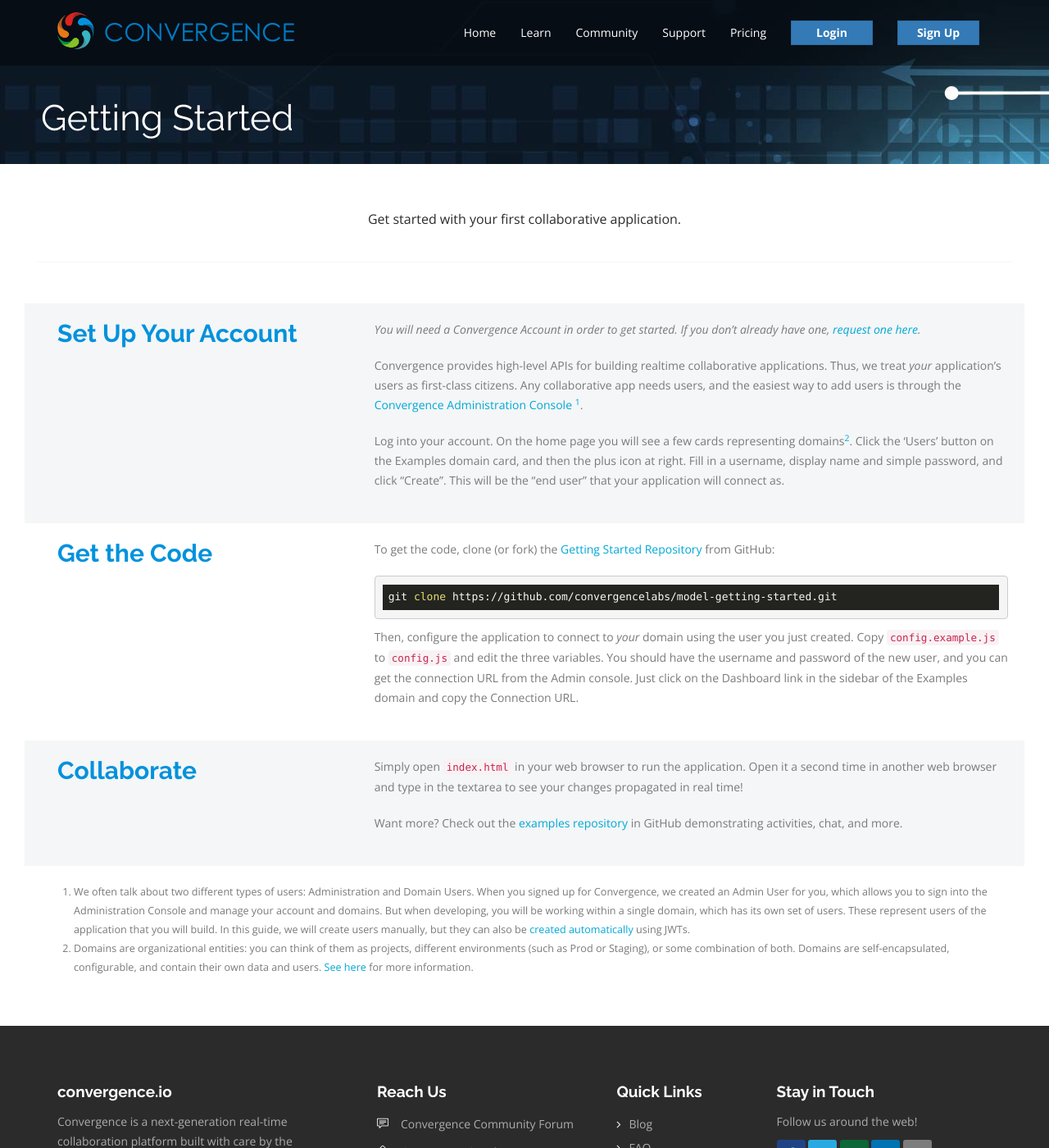
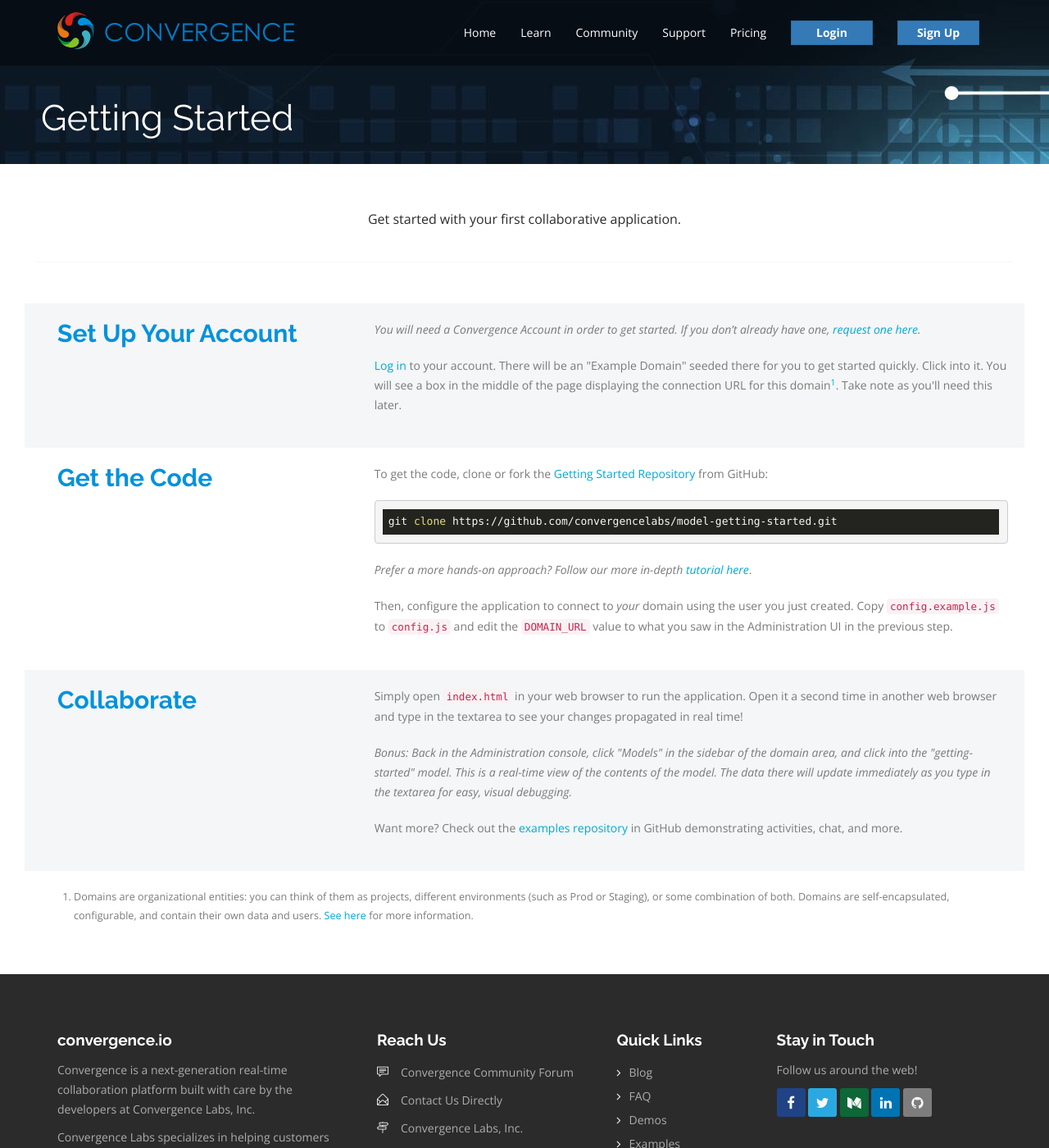
Before and after one commit to convergencelabs/convergence-io, a Jekyll site: the page built from pages/getting-started.html, in a window 1280 px wide and 1400 px high. Shown: the whole window at 82% size. Built offline with Jekyll 4.4.1, drawn with Linux system fonts in a browser that asks for light colours.

Commit message:
Fixed some outdated code and links in the getting started material

```diff
--- a/pages/getting-started.html
+++ b/pages/getting-started.html
@@ -19,29 +19,21 @@
       <p><em>You will need a Convergence Account in order to get started. If you don’t already have one, <a
         href="https://admin.convergence.io/request-invite" ga-on="click" ga-event-category="Outbound link click" ga-event-action="Request invite" ga-event-label="Request invite">request one here</a>.</em>
       </p>
-      <p>Convergence provides high-level APIs for building realtime collaborative applications. Thus, we treat
-        <em>your</em> application’s users as first-class citizens. Any collaborative app needs users, and the easiest
-        way to add users is through the <a href="https://admin.convergence.io">Convergence Administration Console</a>
-        <sup><a href="#footnote-1">1</a></sup>.
-      </p>
-      <p>Log into your account. On the home page you will see a few cards representing domains<sup><a
-        href="#footnote-1">2</a></sup>. Click the ‘Users’ button on the Examples domain card, and then the plus icon at
-        right. Fill in a username, display name and simple password, and click “Create”. This will be the “end user”
-        that your application will connect as.
+      <p><a href="https://admin.convergence.io">Log in</a> to your account. There will be an "Example Domain" seeded there for you to get started quickly.  Click into it. You will see a box in the middle of the page displaying the connection URL for this domain<sup><a
+        href="#footnote-1">1</a></sup>.  Take note as you'll need this later.
       </p>
     </div>
   </div>
   <div class="row">
     <div class="col-md-4 col-sm-12 alt-band-title"><h2>Get the Code</h2></div>
     <div class="col-md-8 col-sm-12 alt-band-content">
-      <p>To get the code, clone (or fork) the <a href="https://github.com/convergencelabs/model-getting-started">Getting
+      <p>To get the code, clone or fork the <a href="https://github.com/convergencelabs/model-getting-started">Getting
         Started Repository</a> from GitHub:
       </p>
-      <pre><code class="bash">git clone https://github.com/convergencelabs/model-getting-started.git</code></pre>
+      <p><pre><code class="bash">git clone https://github.com/convergencelabs/model-getting-started.git</code></pre></p>
+      <p><em>Prefer a more hands-on approach? Follow our more in-depth <a href="/tutorial/">tutorial here</a></em>.</p>
       <p>Then, configure the application to connect to <em>your</em> domain using the user you just created. Copy <code>config.example.js</code>
-        to <code>config.js</code> and edit the three variables. You should have the username and password of the new
-        user, and you can get the connection URL from the Admin console. Just click on the Dashboard link in the sidebar
-        of the Examples domain and copy the Connection URL.
+        to <code>config.js</code> and edit the <code>DOMAIN_URL</code> value to what you saw in the Administration UI in the previous step.
       </p>
     </div>
   </div>
@@ -51,6 +43,7 @@
       <p>Simply open <code>index.html</code> in your web browser to run the application. Open it a second time in
         another web browser and type in the textarea to see your changes propagated in real time!
       </p>
+      <p><em>Bonus: Back in the Administration console, click "Models" in the sidebar of the domain area, and click into the "getting-started" model. This is a real-time view of the contents of the model.  The data there will update immediately as you type in the textarea for easy, visual debugging.</em></p>
       <p>Want more? Check out the <a href="https://github.com/convergencelabs/examples">examples repository</a> in
         GitHub demonstrating activities, chat, and more.
       </p>
@@ -59,14 +52,7 @@
   <div class="row footnotes">
     <div class="col-md-12 col-sm-12 alt-band-title">
       <ol>
-        <li id="footnote-1">We often talk about two different types of users: Administration and Domain Users. When you
-          signed up for Convergence, we created an Admin User for you, which allows you to sign into the Administration
-          Console and manage your account and domains. But when developing, you will be working within a single domain,
-          which has its own set of users. These represent users of the application that you will build. In this guide,
-          we will create users manually, but they can also be <a
-            href="https://docs.convergence.io/guide/authentication/overview.html">created automatically</a> using JWTs.
-        </li>
-        <li id="footnote-2">Domains are organizational entities: you can think of them as projects, different
+        <li id="footnote-1">Domains are organizational entities: you can think of them as projects, different
           environments (such as Prod or Staging), or some combination of both. Domains are self-encapsulated,
           configurable, and contain their own data and users. <a
             href="https://docs.convergence.io/guide/getting-started.html">See here</a> for more information.
```
Also changed, not shown: _data/learn.yaml (+6 -6 lines), pages/tutorial.html (+5 -6 lines).
